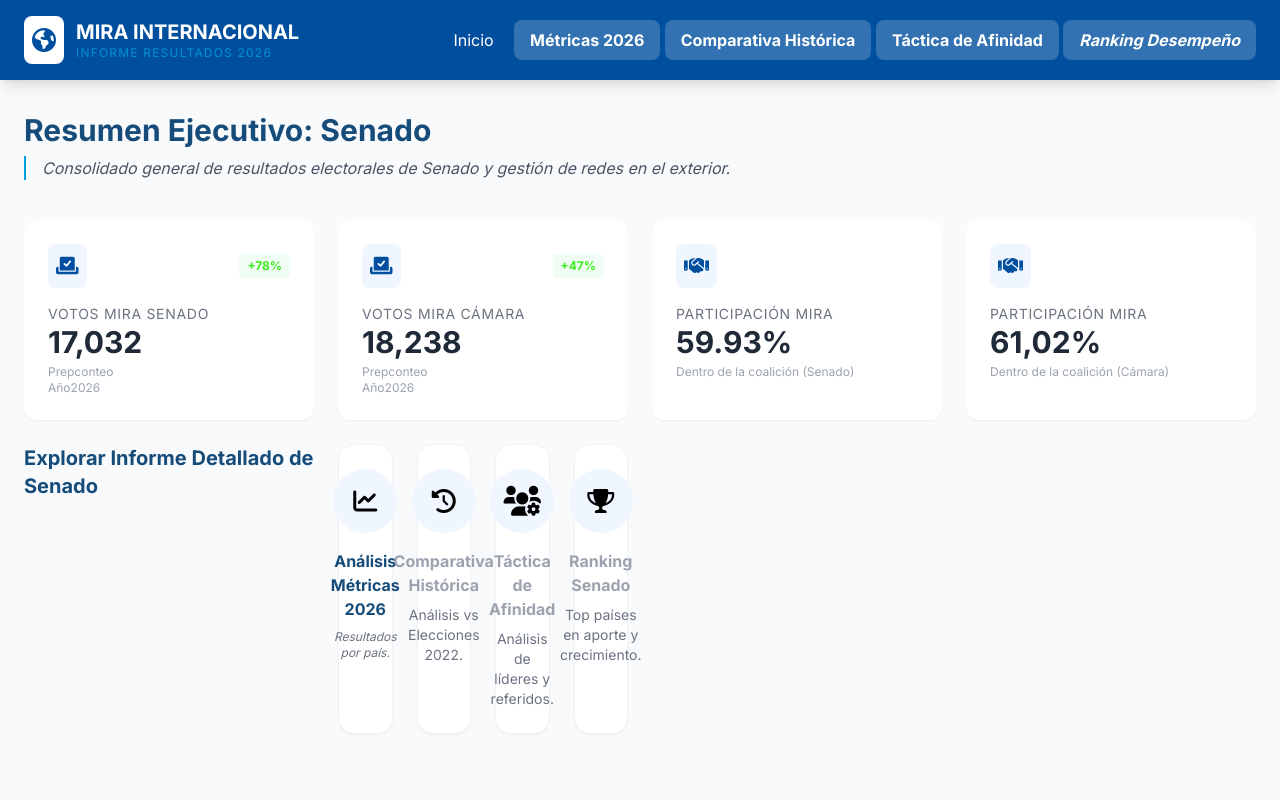
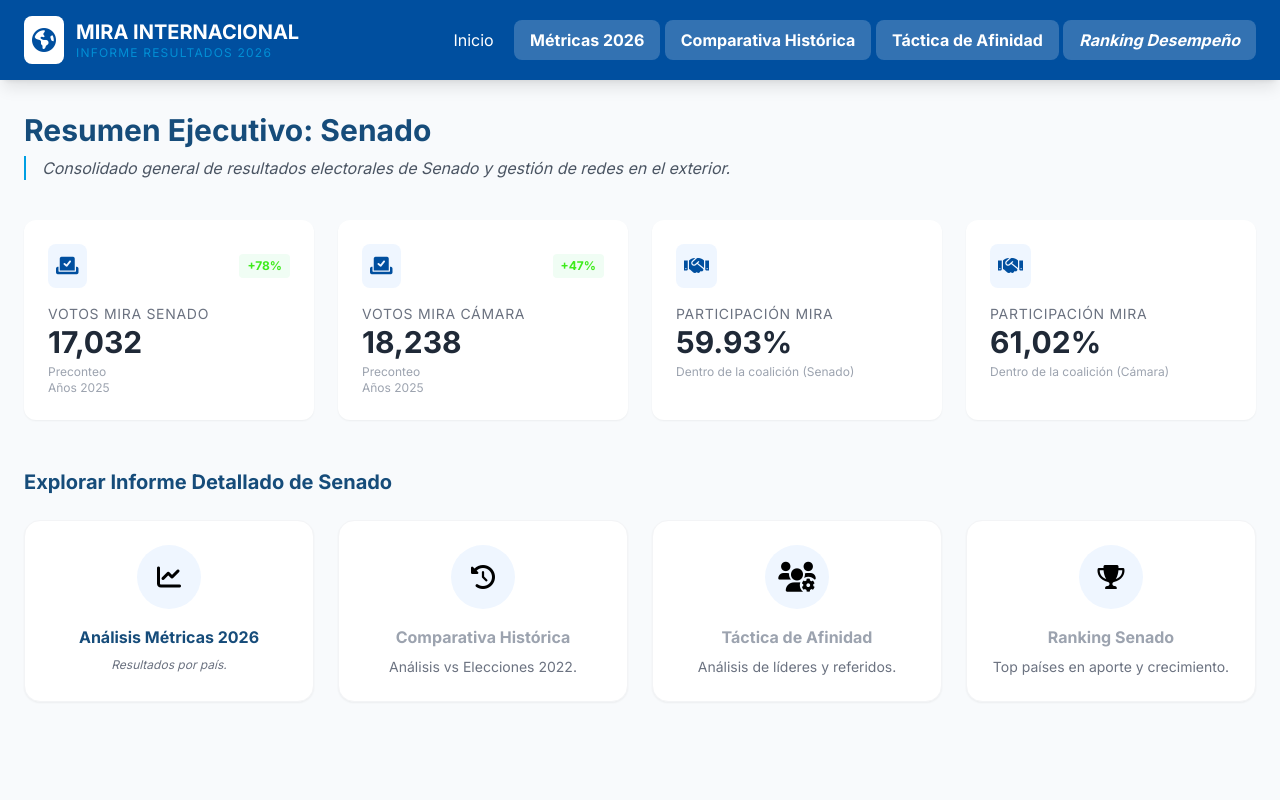
Before and after one commit to dinternacionalpc3/informeResultadoSenado2026, a plain HTML site: page index.html in a window 1280 px wide. Shown: the top 800 px of the page. Drawn offline with nearby package versions, Linux system fonts and the light colour scheme.

Commit message:
Update index.html
correción tarjetas home

```diff
--- a/index.html
+++ b/index.html
@@ -66,7 +66,7 @@
                 <p class="text-gray-600 mt-2 border-l-2 border-[#009fe3] pl-4 italic">Consolidado general de resultados electorales de Senado y gestión de redes en el exterior.</p>
             </section>
 
-            <div class="grid grid-cols-1 md:grid-cols-2 lg:grid-cols-4 gap-6 mb-12">
+<div class="grid grid-cols-1 md:grid-cols-2 lg:grid-cols-4 gap-6 mb-12">
                 <div class="bg-white rounded-xl shadow-sm p-6 stat-card">
                     <div class="flex items-center justify-between mb-4">
                         <div class="p-2 bg-blue-50 rounded-lg text-primary">
@@ -76,7 +76,7 @@
                     </div>
                     <h3 class="text-gray-500 text-sm font-medium uppercase tracking-wider">Votos MIRA Senado</h3>
                     <p class="text-3xl font-bold text-gray-800">17,032</p>
-                    <p class="text-xs text-gray-400 mt-1">Prepconteo<Br>Año2026</p>
+                    <p class="text-xs text-gray-400 mt-1">Preconteo<Br>Años 2025</p>
                 </div>
 
 				<div class="bg-white rounded-xl shadow-sm p-6 stat-card">
@@ -88,8 +88,9 @@
                     </div>
                     <h3 class="text-gray-500 text-sm font-medium uppercase tracking-wider">Votos MIRA Cámara</h3>
                     <p class="text-3xl font-bold text-gray-800">18,238</p>
-                    <p class="text-xs text-gray-400 mt-1">Prepconteo<Br>Año2026</p>
+                    <p class="text-xs text-gray-400 mt-1">Preconteo<Br>Años 2025</p>
                 </div>
+
 
                 <div class="bg-white rounded-xl shadow-sm p-6 stat-card">
                     <div class="flex items-center justify-between mb-4">
@@ -114,6 +115,7 @@
                     <p class="text-xs text-gray-400 mt-1">Dentro de la coalición (Cámara)</p>
                 </div>
 
+            </div>
 
 
             <h3 class="text-xl font-bold text-[#164c7a] mb-6">Explorar Informe Detallado de Senado</h3>
```
